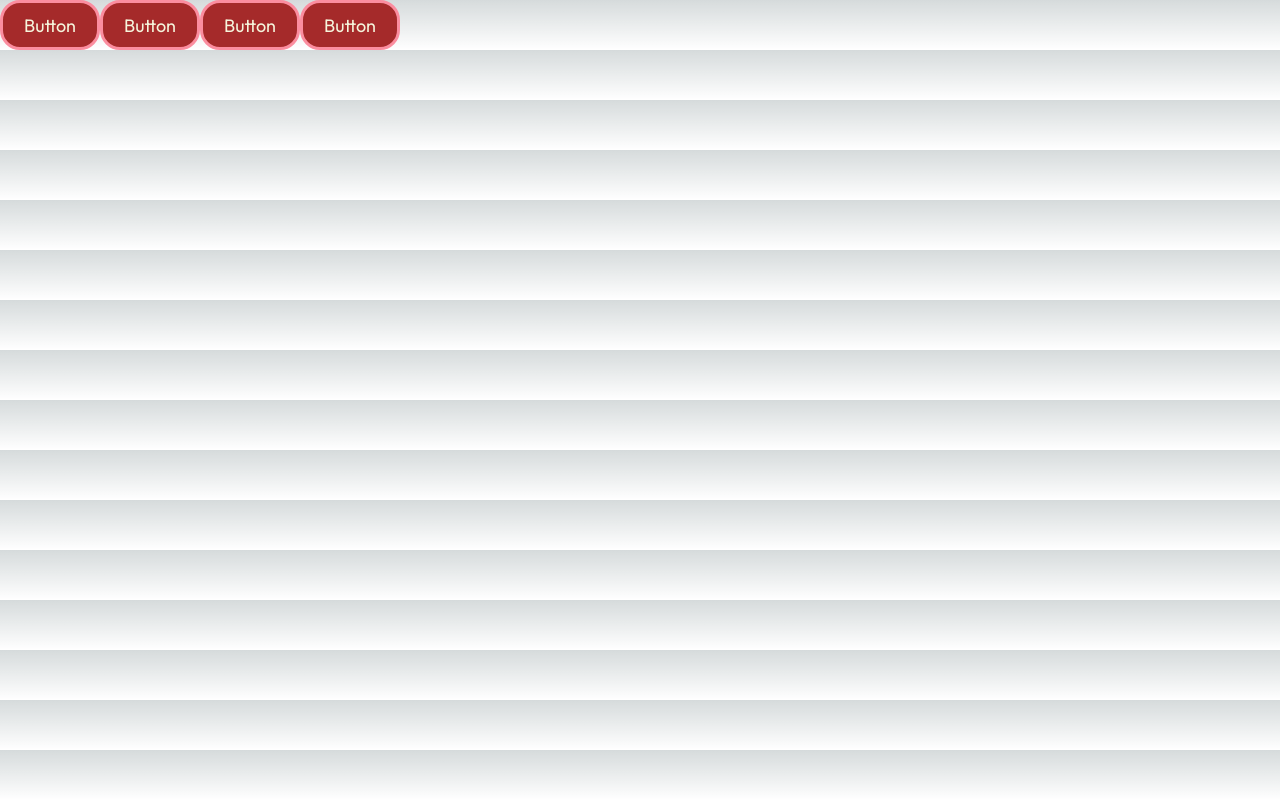
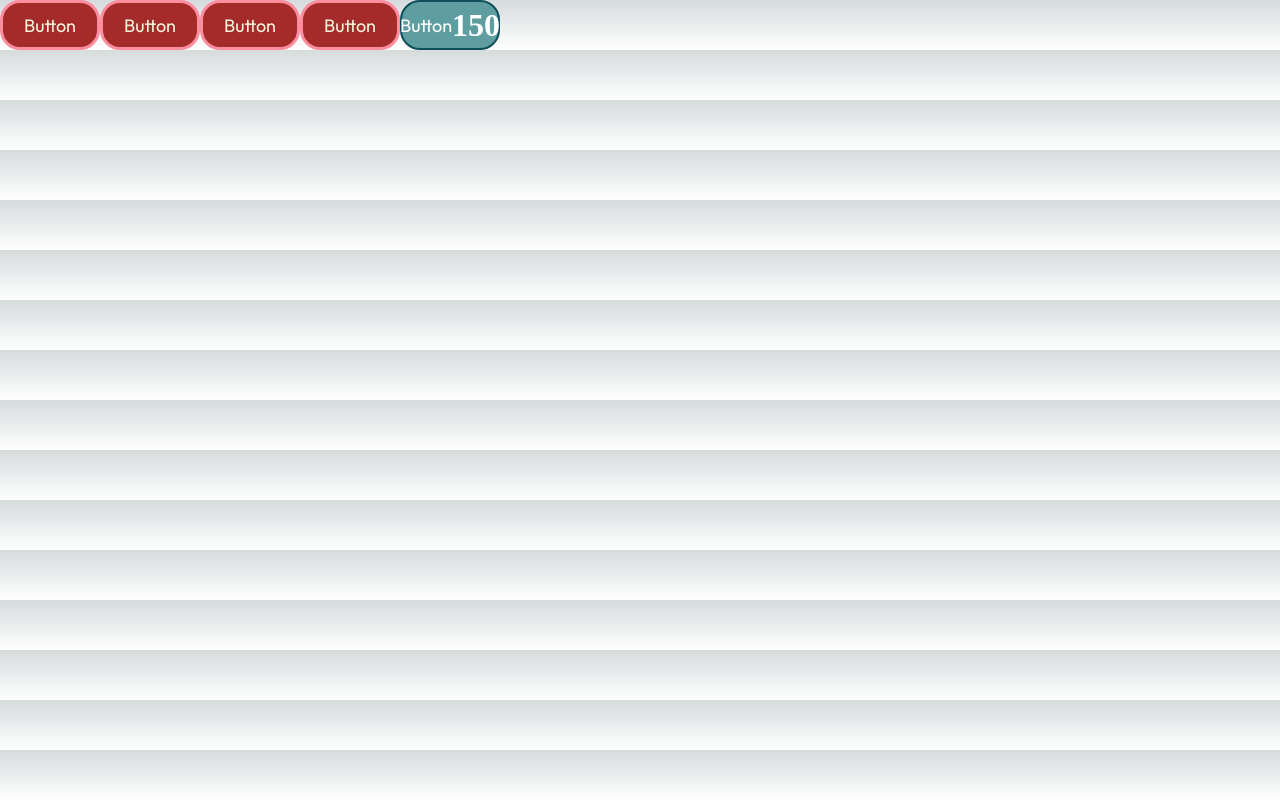
Before and after one commit to ChaeHoonK/CryptoBotFrontend, a Next.js app in the folder to-the-moon/: page /chaehoon in a window 1280 px wide. Built offline with nearby package versions, Linux system fonts and the light colour scheme.

Commit message:
component attribute

```diff
--- a/to-the-moon/components/SHButton.tsx
+++ b/to-the-moon/components/SHButton.tsx
@@ -1,6 +1,6 @@
 import styles from "./SHButton.module.css";
 
-export default function SHButton() {
+export default function SHButton({price} : {price? : number}) {
 
     function handleClick() {
         const ans = prompt("how old are you?")
@@ -9,6 +9,7 @@ export default function SHButton() {
   return (
     <div className={styles.main} onClick = {handleClick}>
       <h4>Button</h4>
+      <h1>{price}</h1>
     </div>
   );
 }
--- a/to-the-moon/pages/chaehoon.tsx
+++ b/to-the-moon/pages/chaehoon.tsx
@@ -1,6 +1,7 @@
 import { Inter } from "@next/font/google";
 import styles from "@/styles/chaehoon.module.css";
 import CHButton from '../components/CHButton'
+import SHButton from "@/components/SHButton";
 
 const inter = Inter({ subsets: ["latin"] });
 
@@ -12,6 +13,7 @@ export default function Home() {
       <CHButton />
       <CHButton />
       <CHButton />
+      <SHButton price = {150}/>
     </div>
   );
 }
```
